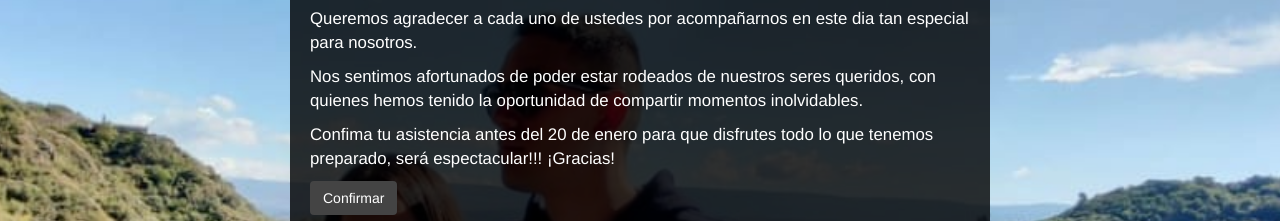
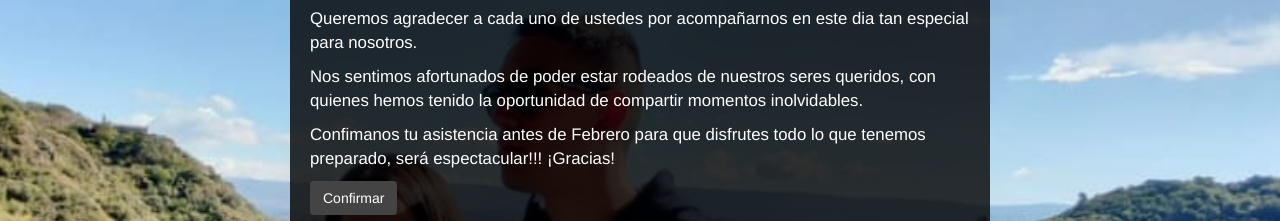
Before and after one commit to abrahamivp/abrahamivp.github.io, a plain HTML site: page abraham.y.jimena/index.html in a window 1280 px wide. Shown: the part 3800-4021 px from the top of the page. Drawn offline with nearby package versions, Linux system fonts and the light colour scheme.

Commit message:
Update index.html

```diff
--- a/abraham.y.jimena/index.html
+++ b/abraham.y.jimena/index.html
@@ -152,7 +152,7 @@
 		<p>Queremos agradecer a cada uno de ustedes por acompañarnos en este dia tan especial para nosotros.</p>
 		<p>Nos sentimos afortunados de poder estar rodeados de nuestros seres queridos, con quienes hemos tenido la oportunidad de compartir momentos inolvidables.</p>
 
-		<p>Confima tu asistencia antes del 20 de enero para que disfrutes todo lo que tenemos preparado, será espectacular!!! ¡Gracias!</p>
+		<p>Confimanos tu asistencia antes de Febrero para que disfrutes todo lo que tenemos preparado, será espectacular!!! ¡Gracias!</p>
 
 
 		<p><a href="https://api.whatsapp.com/send?phone=543794822295&text=Holaa%21+Que+emoci%C3%B3n+%F0%9F%92%9D+ya+casi+nos+veremos%F0%9F%98%B1%F0%9F%98%B3+%2C+te+env%C3%ADo+este+mensaje+para+confirmarte+mi+asistencia%21+%F0%9F%AA%85%F0%9F%8E%9F%EF%B8%8F" class="btn btn-dark" target="_blank">Confirmar</a></p>
```
